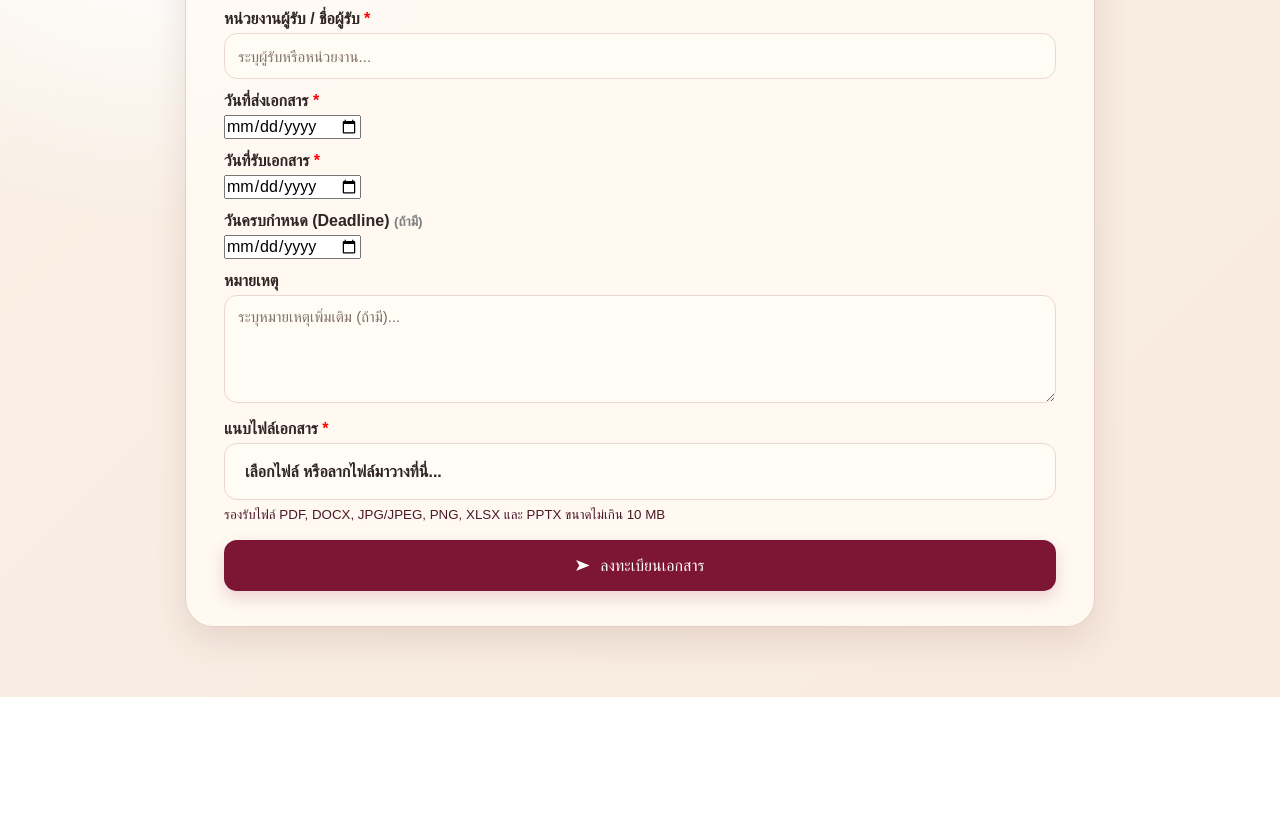
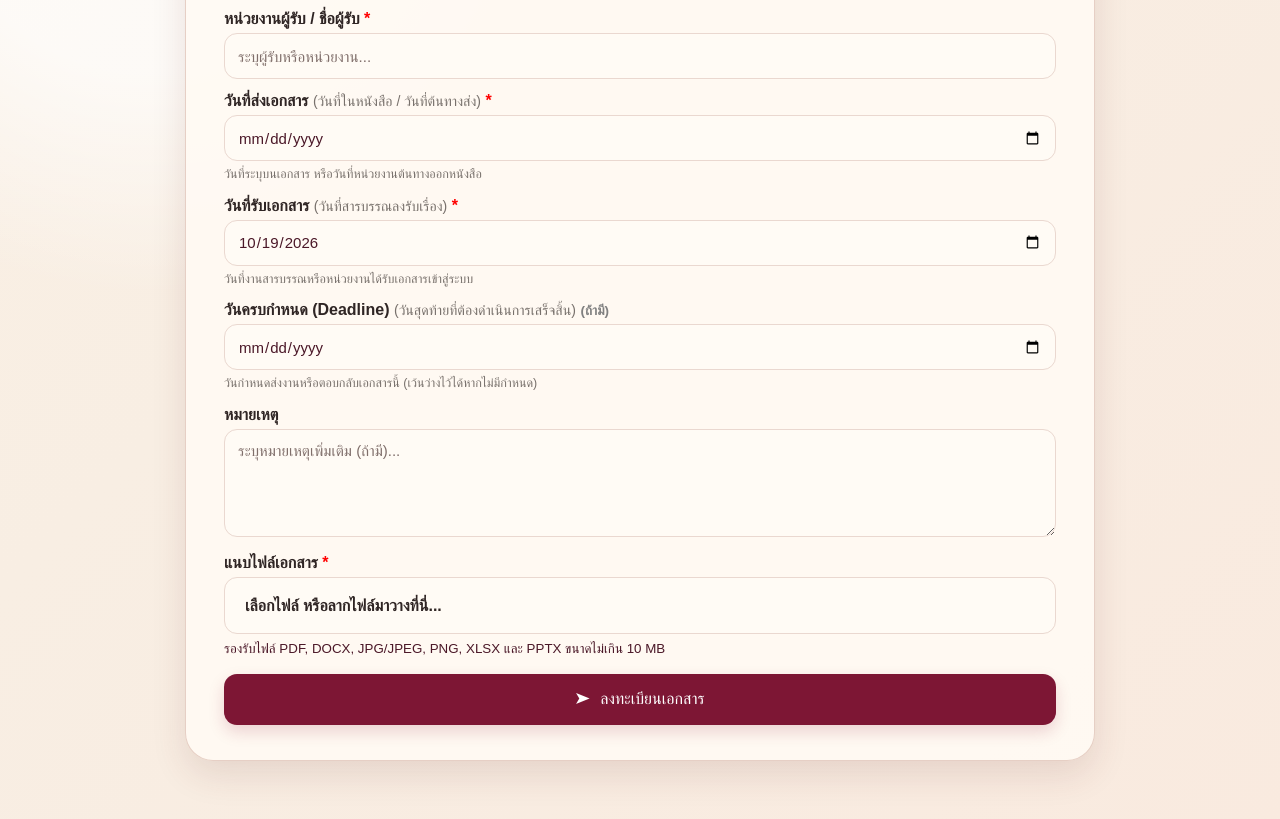
Before and after one commit to PathananBantad/CS361_Groupproject, a plain HTML site: page frontend/html/register.html in a window 1280 px wide. Shown: the part 810-1629 px from the top of the page. Before the commit the page ends 1507 px from the top, so only its background shows below. Drawn offline with nearby package versions, Linux system fonts and the light colour scheme; a web font is replaced by a local one.

Commit message:
style(ui): improve date labels with explanatory parentheses, hints, and styling

```diff
--- a/frontend/css/register.css
+++ b/frontend/css/register.css
@@ -59,6 +59,7 @@
 }
 
 .field input[type="text"],
+.field input[type="date"],
 .field select,
 .field textarea {
     width: 100%;
@@ -78,9 +79,18 @@
 }
 
 .field input[type="text"],
+.field input[type="date"],
 .field select {
     height: 46px;
     padding: 0 13px;
+}
+
+.field-desc {
+    display: block;
+    margin-top: 5px;
+    font-size: 12.5px;
+    color: #78716c;
+    line-height: 1.4;
 }
 
 .field textarea {
--- a/frontend/html/register.html
+++ b/frontend/html/register.html
@@ -211,21 +211,24 @@
 
                 <!-- วันที่ส่งเอกสาร -->
                 <div class="field">
-                    <label for="sendDate">วันที่ส่งเอกสาร <span style="color: red;">*</span></label>
+                    <label for="sendDate">วันที่ส่งเอกสาร <span style="font-size: 0.88em; font-weight: 400; color: #78716c;">(วันที่ในหนังสือ / วันที่ต้นทางส่ง)</span> <span style="color: red;">*</span></label>
                     <input id="sendDate" name="sendDate" type="date" required>
+                    <small class="field-desc">วันที่ระบุบนเอกสาร หรือวันที่หน่วยงานต้นทางออกหนังสือ</small>
                 </div>
 
                 <!-- วันที่รับเอกสาร -->
                 <div class="field">
-                    <label for="receiveDate">วันที่รับเอกสาร <span style="color: red;">*</span></label>
+                    <label for="receiveDate">วันที่รับเอกสาร <span style="font-size: 0.88em; font-weight: 400; color: #78716c;">(วันที่สารบรรณลงรับเรื่อง)</span> <span style="color: red;">*</span></label>
                     <input id="receiveDate" name="receiveDate" type="date" required>
+                    <small class="field-desc">วันที่งานสารบรรณหรือหน่วยงานได้รับเอกสารเข้าสู่ระบบ</small>
                 </div>
 
                 <!-- Deadline (V2) -->
                 <div class="field">
-                    <label for="deadline">วันครบกำหนด (Deadline) <span
+                    <label for="deadline">วันครบกำหนด (Deadline) <span style="font-size: 0.88em; font-weight: 400; color: #78716c;">(วันสุดท้ายที่ต้องดำเนินการเสร็จสิ้น)</span> <span
                             style="color: gray; font-size: 0.85em;">(ถ้ามี)</span></label>
                     <input id="deadline" name="deadline" type="date">
+                    <small class="field-desc">วันกำหนดส่งงานหรือตอบกลับเอกสารนี้ (เว้นว่างไว้ได้หากไม่มีกำหนด)</small>
                 </div>
 
                 <!-- หมายเหตุ -->
--- a/frontend/js/document-modal.js
+++ b/frontend/js/document-modal.js
@@ -333,9 +333,9 @@
                                 <div class="meta-item"><span class="meta-label">ชื่อผู้ส่ง</span><span class="meta-value" id="modalSenderName">-</span></div>
                                 <div class="meta-item"><span class="meta-label">ช่องทางติดต่อผู้ส่ง</span><span class="meta-value" id="modalSenderContact">-</span></div>
                                 <div class="meta-item"><span class="meta-label">ผู้รับ</span><span class="meta-value" id="modalReceiver">-</span></div>
-                                <div class="meta-item"><span class="meta-label">วันที่ส่ง</span><span class="meta-value" id="modalSendDate">-</span></div>
-                                <div class="meta-item"><span class="meta-label">วันที่รับ</span><span class="meta-value" id="modalReceiveDate">-</span></div>
-                                <div class="meta-item"><span class="meta-label">วันครบกำหนด (DEADLINE)</span><span class="meta-value" id="modalDeadline">-</span></div>
+                                <div class="meta-item"><span class="meta-label">วันที่ส่ง (ในหนังสือ)</span><span class="meta-value" id="modalSendDate">-</span></div>
+                                <div class="meta-item"><span class="meta-label">วันที่รับ (สารบรรณลงรับ)</span><span class="meta-value" id="modalReceiveDate">-</span></div>
+                                <div class="meta-item"><span class="meta-label">วันครบกำหนด (Deadline)</span><span class="meta-value" id="modalDeadline">-</span></div>
                                 <div class="meta-item full-width" id="modalRemarksWrap"><span class="meta-label">หมายเหตุ</span><p class="meta-value remarks-box" id="modalRemarks">-</p></div>
                             </div>
                         </section>
--- a/frontend/js/register.js
+++ b/frontend/js/register.js
@@ -324,6 +324,10 @@ registerForm.addEventListener("submit", async (event) => {
         // Reset แบบฟอร์ม
         registerForm.reset();
         fileText.textContent = "เลือกไฟล์ หรือลากไฟล์มาวางที่นี่...";
+        const receiveDateInput = document.getElementById("receiveDate");
+        if (receiveDateInput) {
+            receiveDateInput.value = new Date().toISOString().split("T")[0];
+        }
 
     } catch (error) {
         console.error("Error saving document:", error);
@@ -335,3 +339,11 @@ registerForm.addEventListener("submit", async (event) => {
         submitText.textContent = "ลงทะเบียนเอกสาร";
     }
 });
+
+// กำหนดวันที่รับเอกสารเริ่มต้นเป็นวันปัจจุบันโดยอัตโนมัติ เพื่อความสะดวกของผู้ใช้งาน
+document.addEventListener("DOMContentLoaded", () => {
+    const receiveDateInput = document.getElementById("receiveDate");
+    if (receiveDateInput && !receiveDateInput.value) {
+        receiveDateInput.value = new Date().toISOString().split("T")[0];
+    }
+});
```
Also changed, not shown: frontend/html/document-modal.html (+3 -3 lines).
